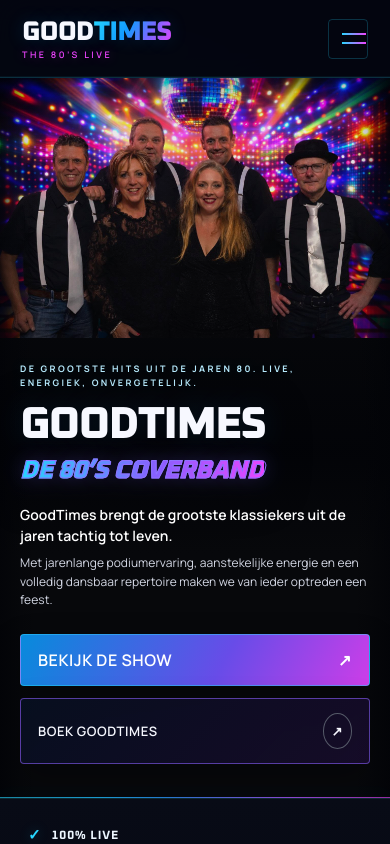
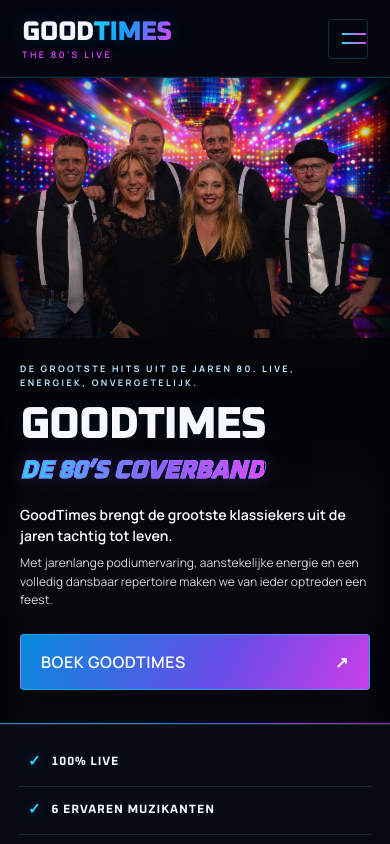
Before and after one commit to Goodtimes26/Goodtimes-website, a Next.js app: page / in a window 390 px wide. Shown: the top 844 px of the page. Built offline with nearby package versions, Linux system fonts and the light colour scheme.

Commit message:
Vereenvoudig hero call-to-action

```diff
--- a/app/globals.css
+++ b/app/globals.css
@@ -337,9 +337,8 @@
 .home-hero h1{max-width:760px;text-wrap:balance}
 .home-hero .hero-intro{max-width:570px;margin-bottom:34px}
 .home-hero .hero-intro p{max-width:52ch}
-.home-hero-actions{gap:16px}
-.home-hero-actions .hero-button{border-radius:4px;box-shadow:0 14px 34px rgba(0,0,0,.26)}
-.home-hero-actions .secondary{border-color:rgba(140,97,255,.58);backdrop-filter:blur(8px)}
+.home-hero-actions{max-width:570px;justify-content:center}
+.home-hero-actions .hero-button{min-height:64px;padding:20px 28px;border-radius:4px;box-shadow:0 14px 34px rgba(0,0,0,.26)}
 .home-usp-strip{position:relative;z-index:3;padding:0 clamp(22px,6vw,96px);background:linear-gradient(180deg,#080b16,#060812);border-bottom:1px solid rgba(140,97,255,.17)}
 .home-usp-strip ul{width:min(100%,1280px);margin:0 auto;padding:28px 0;display:grid;grid-template-columns:repeat(4,minmax(0,1fr));list-style:none}
 .home-usp-strip li{position:relative;display:flex;align-items:center;justify-content:center;min-height:48px;padding:7px 22px;color:#eef7ff;font:700 12px/1.45 var(--font-display);letter-spacing:.075em;text-align:center;text-transform:uppercase;border-right:1px solid rgba(107,130,188,.22)}
@@ -365,8 +364,7 @@
   .home-hero{min-height:auto}
   .home-hero .hero-content{padding:calc(66.667vw + 24px) 20px 34px}
   .home-hero .hero-intro{margin:18px 0 24px}
-  .home-hero-actions{gap:10px}
-  .home-hero-actions .hero-button{min-height:50px;padding:14px 17px}
+  .home-hero-actions .hero-button{min-height:56px;padding:16px 20px}
   .home-usp-strip{padding:0 18px}
   .home-usp-strip ul{grid-template-columns:1fr;padding:14px 0}
   .home-usp-strip li{justify-content:flex-start;min-height:48px;padding:9px 10px;text-align:left;border-right:0;border-bottom:1px solid rgba(107,130,188,.18)}
--- a/app/site.tsx
+++ b/app/site.tsx
@@ -71,8 +71,7 @@
           <p>Met jarenlange podiumervaring, aanstekelijke energie en een volledig dansbaar repertoire maken we van ieder optreden een feest.</p>
         </div>
         <div className="actions home-hero-actions">
-          <Link className="primary hero-button" href="/media">Bekijk de show <Arrow /></Link>
-          <Link className="secondary hero-button" href="/contact">Boek GoodTimes <Arrow /></Link>
+          <Link className="primary hero-button" href="/contact">Boek GoodTimes <Arrow /></Link>
         </div>
       </div>
       <div className="scroll">SCROLL TO THE 80’S <span>↓</span></div>
```
